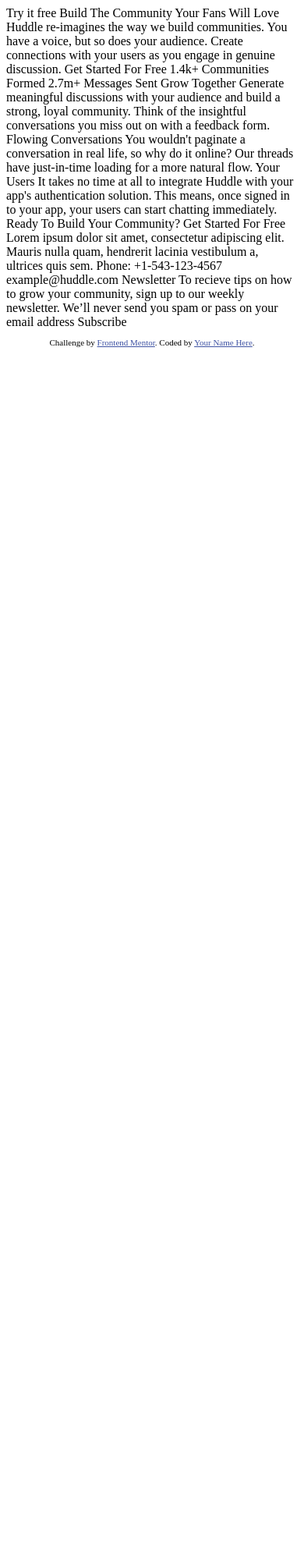
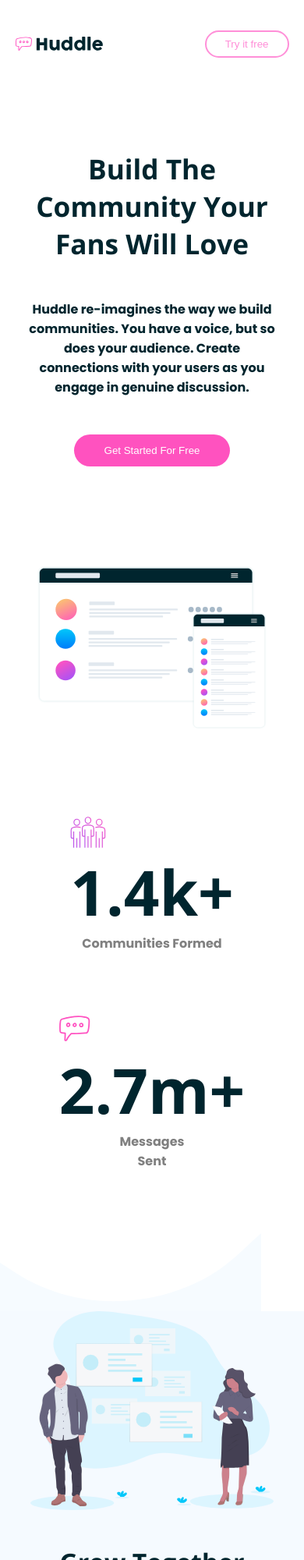
Before and after one commit to DaveOval/Frontend-Mentor-challenges, a plain HTML site: page 006-huddle-landing-page-with-curved-sections-master/index.html in a window 390 px wide. Shown: the top 2000 px of the page at 78% size. Before the commit the page ends 844 px from the top, so only its background shows below. Drawn offline with nearby package versions, Linux system fonts and the light colour scheme.

Commit message:
se continua con la estructura del challenge

```diff
--- /dev/null
+++ b/006-huddle-landing-page-with-curved-sections-master/index.css
@@ -0,0 +1,148 @@
+@import url('https://fonts.googleapis.com/css2?family=Open+Sans:wght@400;600;700&family=Poppins:wght@700&display=swap');
+*{
+    padding: 0;
+    margin: 0;
+}
+
+:root {
+    --pink: hsl(322, 100%, 66%);
+    --light-pink: hsl(321, 100%, 78%);
+    --light-red: Light Red: hsl(0, 100%, 63%);
+    --very-dark-cyan: hsl(192, 100%, 9%);
+    --very-pale-blue: hsl(207, 100%, 98%);
+    --headings: 'Open Sans', sans-serif;
+    --body: 'Poppins',sans-serif;
+}
+h1{
+    font-family: var(--headings);
+    color: var(--very-dark-cyan);
+    font-size: 2.2rem;
+    font-weight: 900;
+}
+h2{
+    font-family: var(--headings);
+        color: var(--very-dark-cyan);
+        font-size: 2.0rem;
+        font-weight: 900;
+}
+p{
+    font-family: var(--body);
+    color: var(--very-dark-cyan);
+    font-weight: 100;
+    font-size: 1.0rem;
+}
+.btn-nav{
+    background-color: white;
+    border: 2px solid var(--light-pink);
+    color: var(--light-pink);
+    border-radius: 30px;
+    padding: 0.5rem 1.5rem;
+}
+.btn-pink{
+    background-color: var(--pink);
+    border: none;
+    color: white;
+    border-radius: 30px;
+    padding: 0.8rem 2.4rem;
+}
+/* nav */
+.nav{
+    width: 100%;
+    padding-bottom: 5rem;
+    display: flex;
+    justify-content: center;
+    align-items: center;
+}
+.nav__contend{
+    width: 90%;
+    display: flex;
+    flex-direction: row;
+    justify-content: space-between;
+    align-items: center;
+}
+.nav-logo{
+    display: flex;
+    align-items: center;
+    justify-content: center;
+}
+.nav-logo-img{
+    height: 7rem;
+    width: 7rem;
+    background-size: contain;
+    background-image: url(./images/logo.svg);
+    background-repeat: no-repeat;
+    background-position: center;
+}
+/* hero */
+.hero{
+    display: flex;
+    flex-direction: column;
+    align-items: center;
+    text-align: center;
+    gap: 3rem;
+    margin: 0 2rem;
+}
+.hero-img{
+    padding-top: 5rem;
+    width: 90%;
+}
+.hero-numbers{
+padding-top: 4rem;
+display: flex;
+flex-direction: column;
+align-items: center;
+justify-content: center;
+gap: 5rem;
+}
+.hero-numbers-img{
+    height: 41px;
+    width: 46px;
+    background-size: contain;
+    background-repeat: no-repeat;
+    background-image: url(./images/icon-communities.svg);
+}
+.hero-numbers-number{
+    font-size: 5rem;
+}
+.hero-numbers-text{
+    color: gray;
+}
+.hero-numbers-img2{
+    height: 40px;
+    width: 40px;
+    background-size: contain;
+    background-repeat: no-repeat;
+    background-image: url(./images/icon-messages.svg);
+}
+.grown{
+    width: 100%;
+    height: auto;
+    display: flex;
+    flex-direction: column;
+    align-items: center;
+    justify-content: center;
+    text-align: center;
+    padding-top: 5rem;
+}
+.grown-background{
+    background-color: var(--very-pale-blue);
+    display: flex;
+    flex-direction: column;
+    align-items: center;
+    justify-content: center;
+}
+
+.top-img-grown{
+    background-image: url(./images/bg-section-top-mobile-1.svg);
+    width: 100%;
+    height: 100px;
+    background-repeat: no-repeat;
+    background-size: contain;
+}
+.img-grown{
+    background-image: url(./images/illustration-grow-together.svg);
+    width: 80%;
+    height: 300px;
+    background-repeat: no-repeat;
+    background-size: contain;
+}
--- a/006-huddle-landing-page-with-curved-sections-master/index.html
+++ b/006-huddle-landing-page-with-curved-sections-master/index.html
@@ -2,35 +2,62 @@
 <html lang="en">
 <head>
   <meta charset="UTF-8">
-  <meta name="viewport" content="width=device-width, initial-scale=1.0"> <!-- displays site properly based on user's device -->
-
+  <meta name="viewport" content="width=device-width, initial-scale=1.0">
   <link rel="icon" type="image/png" sizes="32x32" href="./images/favicon-32x32.png">
-
   <title>Frontend Mentor | Huddle landing page with curved sections</title>
-
-  <!-- Feel free to remove these styles or customise in your own stylesheet 👍 -->
-  <style>
-    .attribution { font-size: 11px; text-align: center; }
-    .attribution a { color: hsl(228, 45%, 44%); }
-  </style>
+  <link rel="stylesheet" href="./index.css">
 </head>
 <body>
-  Try it free
 
-  Build The Community Your Fans Will Love
+  <!--Nav-->
+  <nav class="nav">
+    <div class="nav__contend">
+      <div class="nav-logo">
+        <div class="nav-logo-img"></div>
+      </div>
 
-  Huddle re-imagines the way we build communities. You have a voice, but so does
-  your audience. Create connections with your users as you engage in genuine discussion.
+      <div class="nav-btn">
+        <button class="btn-nav">Try it free</button>
+      </div>
+  </div>
+  </nav>
 
-  Get Started For Free
+  <!--Hero-->
+  <section class="hero">
+    <h1 class="hero-header">Build The Community Your Fans Will Love</h1>
 
-  1.4k+
-  Communities Formed
+    <p class="hero-text">Huddle re-imagines the way we build communities. You have a voice, but so does your audience. Create connections with your users as you engage in genuine discussion.</p>
+  <button class="btn-pink">Get Started For Free</button>
 
-  2.7m+
-  Messages Sent
+  <img class="hero-img " src="./images/screen-mockups.svg" alt="">
 
-  Grow Together
+  <div class="hero-numbers">
+    <div class="hero-numbers-card">
+      <div class="hero-numbers-img"></div>
+      <h1 class="hero-numbers-number">1.4k+</h1>
+      <p class="hero-numbers-text">Communities Formed</p>
+    </div>
+
+    <div class="hero-numbers-card">
+      <div class="hero-numbers-img2"></div>
+      <h1 class="hero-numbers-number">2.7m+</h1>
+      <p class="hero-numbers-text">Messages<br>Sent</p>
+    </div>
+  </div>
+  </section>
+
+  <section class="grown">
+    <div class="top-img-grown"></div>
+    <div class="grown-background">
+      <div class="img-grown"></div>
+      <h2 class="grown-header">Grow Together</h2>
+      <p class="grown-text">Generate meaningful discussions with your audience and build a strong, loyal community.
+      Think of the insightful conversations you miss out on with a feedback form.</p>
+    </div>
+    <div class="bottom-img-grown"></div>
+  </section>
+
+  <!--
   Generate meaningful discussions with your audience and build a strong, loyal community.
   Think of the insightful conversations you miss out on with a feedback form.
 
@@ -62,6 +89,6 @@
       Challenge by <a href="https://www.frontendmentor.io?ref=challenge" target="_blank">Frontend Mentor</a>.
       Coded by <a href="#">Your Name Here</a>.
     </p>
-  </footer>
+  </footer> -->
 </body>
 </html>
```
Also changed, not shown: 005-stats-preview-card-component-main/index.html (+1 -2 lines).
